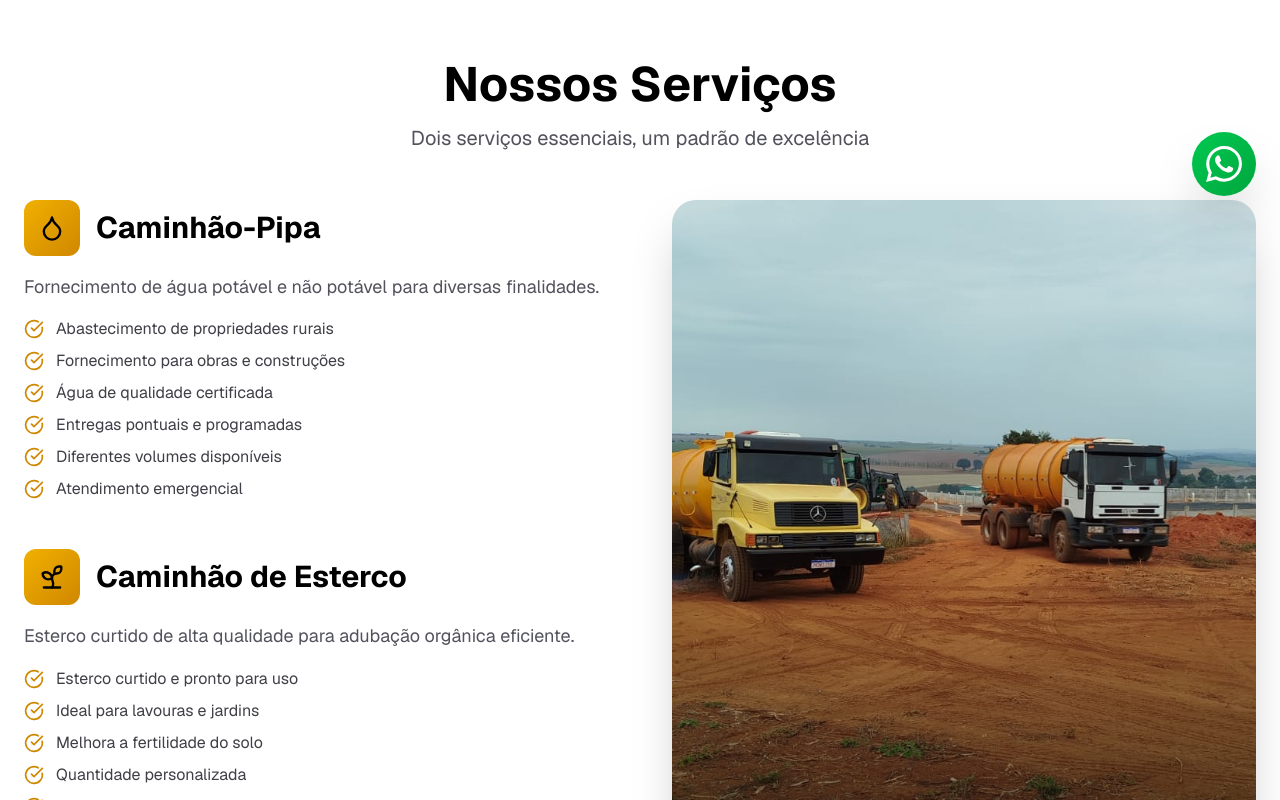
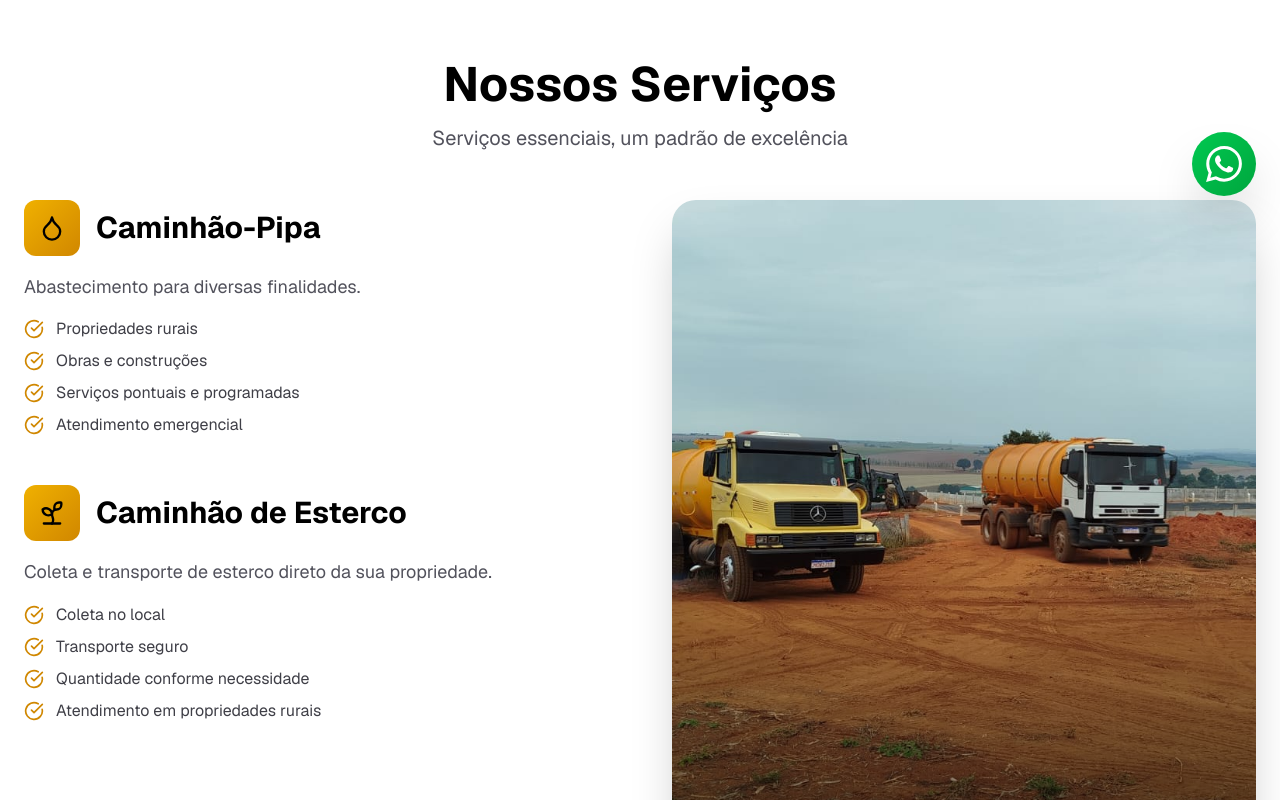
Before and after one commit to Altieris-Souza/fort-fert, a Next.js app: page /caminhoes in a window 1280 px wide. Shown: the part 580-1380 px from the top of the page. Built offline with nearby package versions, Linux system fonts and the light colour scheme.

Commit message:
Ajustes nos cards

```diff
--- a/app/caminhoes/page.tsx
+++ b/app/caminhoes/page.tsx
@@ -64,27 +64,23 @@ function ServicesSection() {
     {
       icon: Droplet,
       title: "Caminhão-Pipa",
-      description: "Fornecimento de água potável e não potável para diversas finalidades.",
+      description: "Abastecimento para diversas finalidades.",
       features: [
-        "Abastecimento de propriedades rurais",
-        "Fornecimento para obras e construções",
-        "Água de qualidade certificada",
-        "Entregas pontuais e programadas",
-        "Diferentes volumes disponíveis",
+        "Propriedades rurais",
+        "Obras e construções",
+        "Serviços pontuais e programadas",
         "Atendimento emergencial"
       ]
     },
     {
       icon: Sprout,
       title: "Caminhão de Esterco",
-      description: "Esterco curtido de alta qualidade para adubação orgânica eficiente.",
+      description: "Coleta e transporte de esterco direto da sua propriedade.",
       features: [
-        "Esterco curtido e pronto para uso",
-        "Ideal para lavouras e jardins",
-        "Melhora a fertilidade do solo",
-        "Quantidade personalizada",
-        "Entrega em propriedades rurais",
-        "Produto 100% orgânico"
+        "Coleta no local",
+        "Transporte seguro",
+        "Quantidade conforme necessidade",
+        "Atendimento em propriedades rurais"
       ]
     }
   ];
@@ -92,7 +88,7 @@ function ServicesSection() {
   return (
     <section className="py-20 px-6 bg-white">
       <div className="max-w-7xl mx-auto">
-        <SectionTitle subtitle="Dois serviços essenciais, um padrão de excelência">
+        <SectionTitle subtitle="Serviços essenciais, um padrão de excelência">
           Nossos Serviços
         </SectionTitle>
 
```
